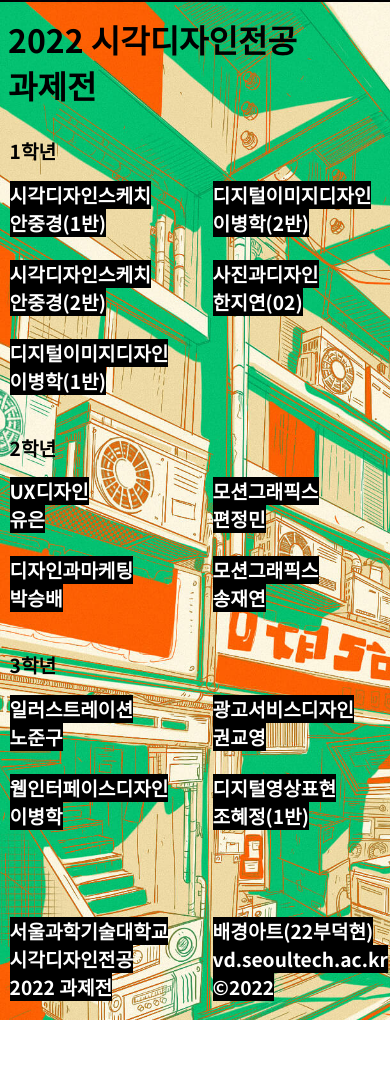
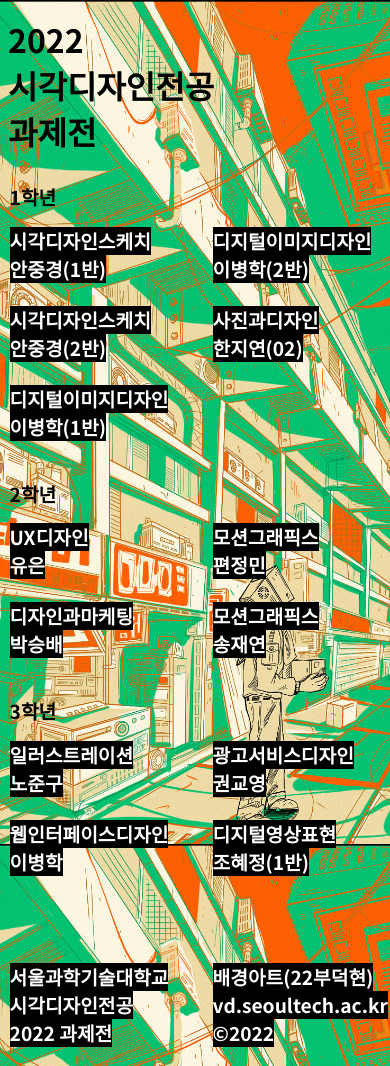
Before and after one commit to seoultech-vd-archive/2022-termfinal, a plain HTML site: page index.html in a window 390 px wide. Before the commit the page ends 1020 px from the top, so only its background shows below. Drawn offline with Linux system fonts and the light colour scheme.

Commit message:
Update index.html

```diff
--- a/index.html
+++ b/index.html
@@ -16,7 +16,7 @@
 		*{font-family: 'Noto Sans KR', sans-serif; word-break: keep-all;
 			box-sizing: border-box;}
 		body,div,p,ul,li,h1,h2{margin:0; padding:0;}
-		body{background: url(back.jpg); background-size: cover;}
+		body{background: url(back.jpg); background-size: cover; background-attachment: fixed}
 		a{text-decoration: none; color:black; display: block;}
 		h1{width: 1000px; margin:0em auto 0em; padding:6rem 0.5rem 0.6rem;}
 		section{width:1000px; margin:2em auto 4em; display: flex;}
@@ -27,6 +27,7 @@
 			cursor: pointer;}
 		.mgrade{display: none;}
 		.intext{background: black; color:white;}
+		.mheader{display: none;}
 
 		@media all
   		and (max-width: 600px){
@@ -40,6 +41,8 @@
   			footer{width:100%;margin-top: 1em;column-count: 2; display: block}
   			.grade{display: none;}
   			.mgrade{display: block; margin-top: 1rem;}
+  			.mheader{display: block;}
+  			.dheader{display: none;}
   		}
 
   		@media (hover: hover) {
@@ -48,7 +51,8 @@
 	</style>
 </head>
 <body>
-	<h1>2022 시각디자인전공 과제전</h1>
+	<h1 class="dheader">2022 시각디자인전공 과제전</h1>
+	<h1 class="mheader">2022<br>시각디자인전공<br>과제전</h1>
 	<section id="contents">
 
 		<h2 class="mgrade">1학년</h2>
```
